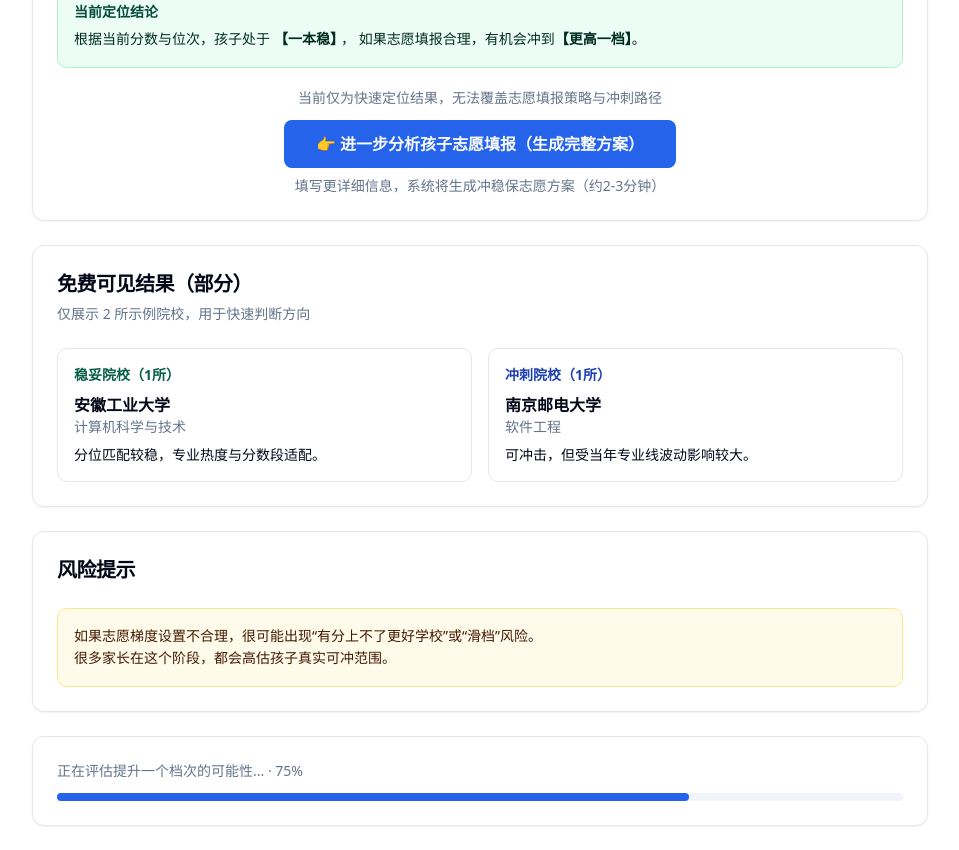
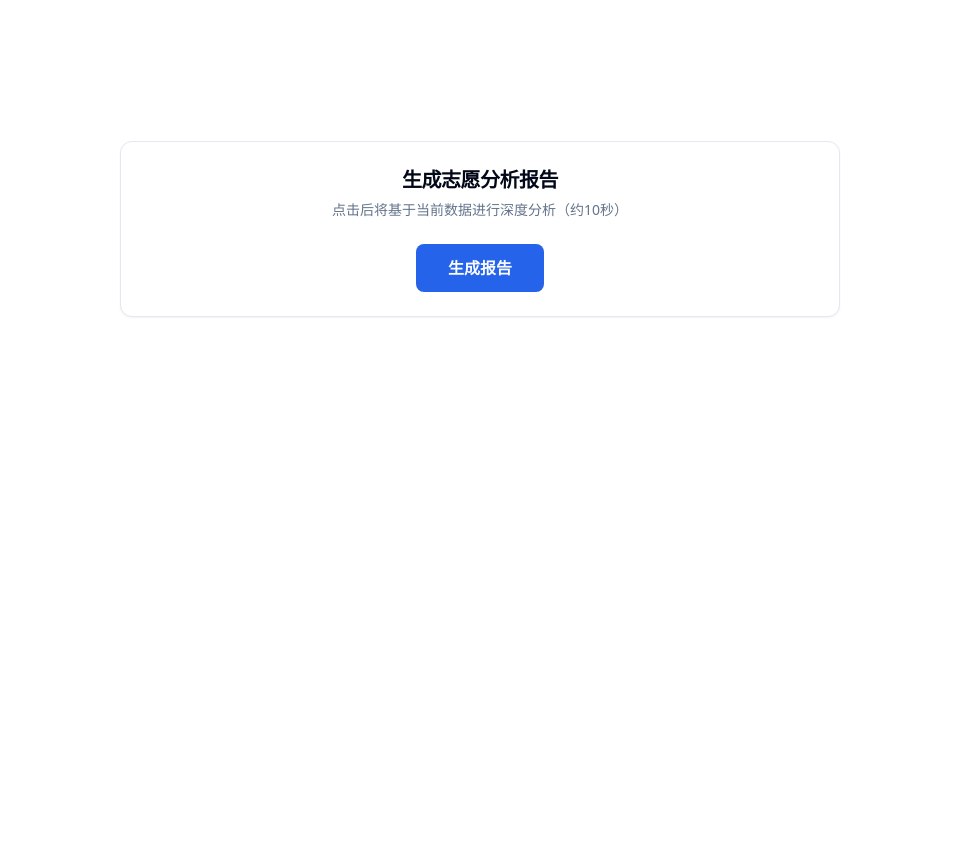
Before and after one commit to allenwang666666-crypto/gaokao-planner, a Next.js app: page /results in a window 1280 px wide. Shown: the part 200-1050 px from the top of the page, without its empty margins (160-1119 px from the left). After the commit the page ends 801 px from the top, so only its background shows below. Built offline with nearby package versions, Linux system fonts and the light colour scheme.

Commit message:
add loading flow before free results

```diff
--- a/app/results/page.tsx
+++ b/app/results/page.tsx
@@ -89,46 +89,55 @@
   const searchParams = useSearchParams();
   const [stored] = useState(() => loadProfile() ?? defaultProfile);
   const [wechatOpen, setWechatOpen] = useState(false);
-  const [stageIndex, setStageIndex] = useState(0);
-  const [progress, setProgress] = useState(0);
+  const [isLoading, setIsLoading] = useState(false);
+  const [hasGenerated, setHasGenerated] = useState(false);
+  const [loadingStageIndex, setLoadingStageIndex] = useState(0);
+  const [loadingProgress, setLoadingProgress] = useState(0);
   const [showUnlock, setShowUnlock] = useState(false);
 
   const profile = useMemo(() => mergeProfileFromQuery(stored, searchParams), [stored, searchParams]);
   const currentTier = getCurrentTier(profile);
 
   const gradeLabel = gradeToLabel(searchParams.get("grade"));
-  const analysisStages = [
-    "正在分析近3年录取数据...",
-    "正在匹配位次与院校模型...",
-    "正在生成冲稳保策略...",
-    "正在评估提升一个档次的可能性..."
+  const loadingStages = [
+    "正在分析分数与位次匹配关系...",
+    "正在匹配近3年院校录取数据...",
+    "正在评估冲刺/稳妥/保底概率...",
+    "正在生成志愿填报路径建议...",
+    "即将生成你的专属志愿方案..."
   ] as const;
 
   useEffect(() => {
-    setStageIndex(0);
-    setProgress(0);
+    if (!hasGenerated) return;
     setShowUnlock(false);
+    const unlockTimer = setTimeout(() => setShowUnlock(true), 7000);
+    return () => clearTimeout(unlockTimer);
+  }, [hasGenerated]);
 
-    const stageTimers = [
-      setTimeout(() => setStageIndex(1), 1800),
-      setTimeout(() => setStageIndex(2), 3600),
-      setTimeout(() => setStageIndex(3), 5400),
-      setTimeout(() => {
-        setStageIndex(3);
-        setProgress(100);
-        setShowUnlock(true);
-      }, 7000)
-    ];
+  const startGenerateReport = () => {
+    setHasGenerated(false);
+    setShowUnlock(false);
+    setIsLoading(true);
+    setLoadingStageIndex(0);
+    setLoadingProgress(0);
 
-    const progressTimer = setInterval(() => {
-      setProgress((prev) => (prev >= 96 ? prev : prev + 3));
-    }, 220);
+    const phaseInterval = setInterval(() => {
+      setLoadingStageIndex((prev) => (prev >= 4 ? 4 : prev + 1));
+    }, 2000);
 
-    return () => {
-      stageTimers.forEach((timer) => clearTimeout(timer));
-      clearInterval(progressTimer);
-    };
-  }, []);
+    const progressInterval = setInterval(() => {
+      setLoadingProgress((prev) => (prev >= 98 ? prev : prev + 2));
+    }, 180);
+
+    setTimeout(() => {
+      clearInterval(phaseInterval);
+      clearInterval(progressInterval);
+      setLoadingStageIndex(4);
+      setLoadingProgress(100);
+      setIsLoading(false);
+      setHasGenerated(true);
+    }, 9000);
+  };
 
   const previewSchools = useMemo(() => {
     if (currentTier === "有机会冲211") {
@@ -154,6 +163,52 @@
       sprint: { school: "合肥大学", major: "数据科学与大数据技术", reason: "可冲刺，但需防止志愿过于集中。" }
     };
   }, [currentTier]);
+
+  if (!hasGenerated && !isLoading) {
+    return (
+      <main className="mx-auto flex min-h-[calc(100vh-3.5rem)] max-w-3xl items-center p-6">
+        <Card className="w-full">
+          <CardHeader className="text-center">
+            <CardTitle className="text-xl">生成志愿分析报告</CardTitle>
+            <CardDescription>点击后将基于当前数据进行深度分析（约10秒）</CardDescription>
+          </CardHeader>
+          <CardContent className="flex justify-center">
+            <Button type="button" size="lg" className="h-12 px-8 text-base font-semibold" onClick={startGenerateReport}>
+              生成报告
+            </Button>
+          </CardContent>
+        </Card>
+      </main>
+    );
+  }
+
+  if (isLoading) {
+    return (
+      <main className="mx-auto flex min-h-[calc(100vh-3.5rem)] max-w-3xl items-center p-6">
+        <Card className="w-full">
+          <CardHeader className="text-center">
+            <CardTitle className="text-xl">AI分析中...</CardTitle>
+            <CardDescription>请稍候，正在生成更可信的志愿建议</CardDescription>
+          </CardHeader>
+          <CardContent className="space-y-4">
+            <p className="text-center text-base font-medium">{loadingStages[loadingStageIndex]}</p>
+            {loadingStageIndex === 4 ? (
+              <p className="rounded-md border border-amber-200 bg-amber-50 p-3 text-sm text-amber-900">
+                检测到当前志愿填报存在潜在风险，正在进一步校正...
+              </p>
+            ) : null}
+            <div className="h-2 w-full rounded-full bg-muted">
+              <div
+                className="h-2 rounded-full bg-primary transition-all duration-300"
+                style={{ width: `${Math.max(loadingProgress, 5)}%` }}
+              />
+            </div>
+            <p className="text-center text-sm text-muted-foreground">分析进度 {loadingProgress}%</p>
+          </CardContent>
+        </Card>
+      </main>
+    );
+  }
 
   return (
     <main className="mx-auto max-w-6xl space-y-6 p-6">
@@ -261,9 +316,9 @@
       ) : (
         <Card className="mx-auto w-full max-w-4xl">
           <CardContent className="pt-6">
-            <p className="text-sm text-muted-foreground">{analysisStages[stageIndex]} · {progress}%</p>
+            <p className="text-sm text-muted-foreground">正在汇总完整志愿方案入口...</p>
             <div className="mt-3 h-2 w-full rounded-full bg-muted">
-              <div className="h-2 rounded-full bg-primary transition-all duration-300" style={{ width: `${Math.max(progress, 5)}%` }} />
+              <div className="h-2 rounded-full bg-primary transition-all duration-300" style={{ width: "75%" }} />
             </div>
           </CardContent>
         </Card>
```
